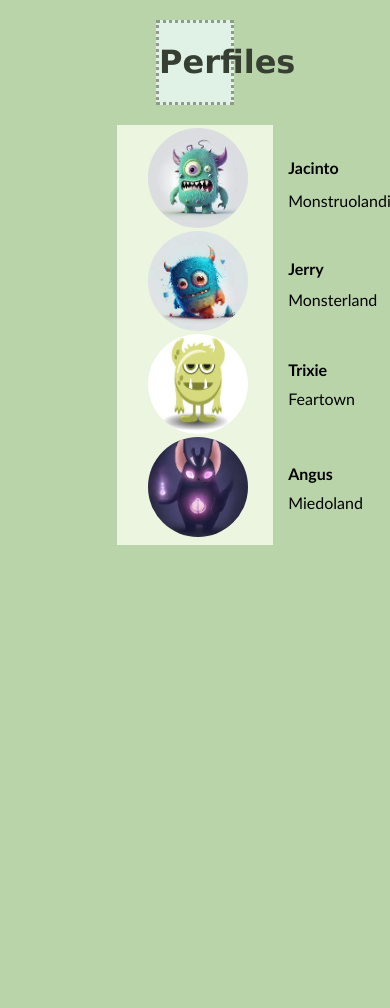
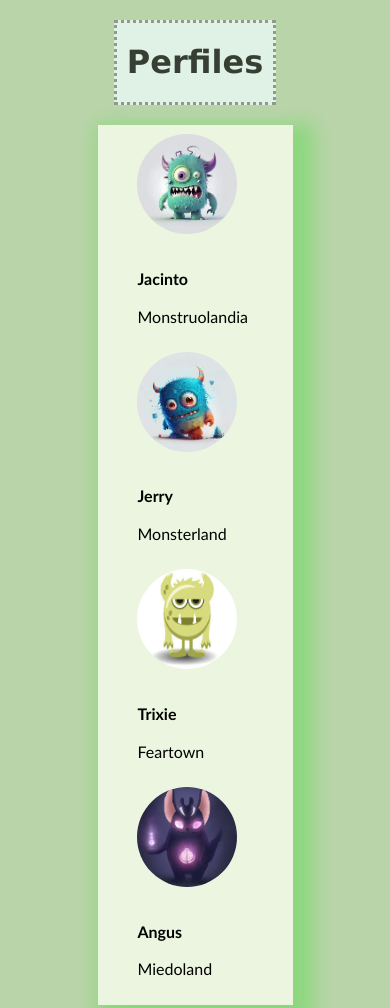
Before and after one commit to ElenaDRFS/monters-profiles-cssFlexbox, a plain HTML site: page index.html in a window 390 px wide. Shown: the top 1008 px of the page. Before the commit the page ends 844 px from the top, so only its background shows below. Drawn offline with Linux system fonts and the light colour scheme.

Commit message:
queries done

```diff
--- a/css/styles.css
+++ b/css/styles.css
@@ -1,12 +1,13 @@
 body {
     background-color: #BAD4AA;
     justify-content: center;
-
-
+    display: flex;
+    flex-wrap: wrap;
 
 }
 
 .title {
+
     background-color: azure;
     opacity: 0.7;
     border: grey dotted ;
@@ -15,17 +16,18 @@ body {
     margin-right: 40%;
     margin-top: 5%;
     margin-bottom: 5%;
-    flex-wrap: wrap;
-  }
+    padding-left: 10px;
+    padding-right: 10px;
+
+}
 
 h1 {
-    flex-wrap: wrap;
     color: black;
-    opacity: 1;
     font-family: 'Lucida Sans', 'Lucida Sans Regular', 'Lucida Grande', 'Lucida Sans Unicode', Geneva, Verdana, sans-serif;
 }
 
 dd {
+    flex-wrap: wrap;
     padding-top: 10%;
     font-family: 'Trebuchet MS', 'Lucida Sans Unicode', 'Lucida Grande', 'Lucida Sans', Arial, sans-serif;
 }
@@ -34,33 +36,24 @@ dd {
     border-radius: 50%;
     height: 100px;
     width: 100px;
-    flex-direction: column;
     margin-left: 20%;
-
-
-
-
-
 
 }
 
 section {
-    flex-wrap: wrap;
+    display:flex;
     margin-bottom: 5%;
-    margin-left: 30%;
-    margin-right: 30%;
-
-
+    flex-direction: column;
+    box-shadow: 10px 10px 18px 11px rgba(109, 218, 97, 0.593);
+    width: 50%;
 
 }
 
 .box {
     display: flex;
+    flex-direction: row;
     background-color: #EBF5DF;
-    flex-direction:row;
-    padding-top: 2%;
-
-
+    padding-top: 5%;
 
 }
 
@@ -68,3 +61,20 @@ section {
     padding-bottom: 5%;
 
 }
+
+
+
+@media (max-width:700px){
+   .section{
+    justify-content: center;
+   }
+
+    .foto{
+        margin-left:20%;
+    }
+
+    .box{
+        flex-direction: column;
+
+    }
+}
```
